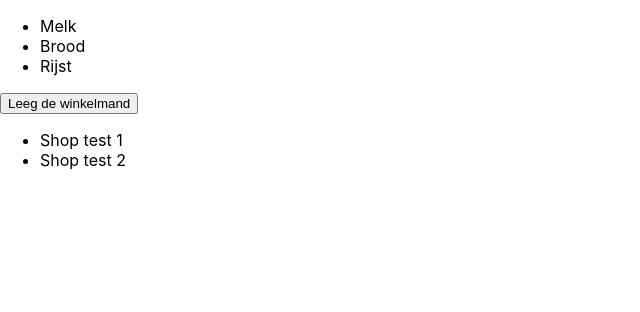
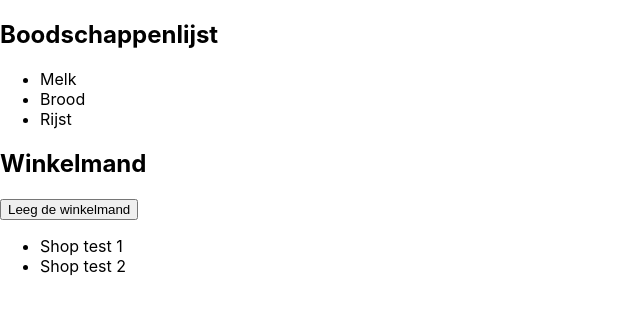
Before and after one commit to PasquinelP/L33-React-my-groceries-app, a React (Create React App) app: page / in a window 1280 px wide. Shown: the top 312 px of the page, without its empty margins (0-640 px from the left). Built offline with nearby package versions, Linux system fonts and the light colour scheme.

Commit message:
add titles for GroceryList and ShoppingCart

```diff
--- a/src/components/GroceryList.js
+++ b/src/components/GroceryList.js
@@ -5,6 +5,7 @@ const GroceryList = (props) => {
 
     return (
       <div>
+        <h2>Boodschappenlijst</h2>
         <List
           items={props.groceryItems}
           click={props.clickItem}
--- a/src/components/ShoppingCart.js
+++ b/src/components/ShoppingCart.js
@@ -5,6 +5,7 @@ const ShoppingCart = (props) => {
 
     return (
       <div>
+        <h2>Winkelmand</h2>
         <button onClick={props.emptyCart}>
           Leeg de winkelmand
         </button>
```
